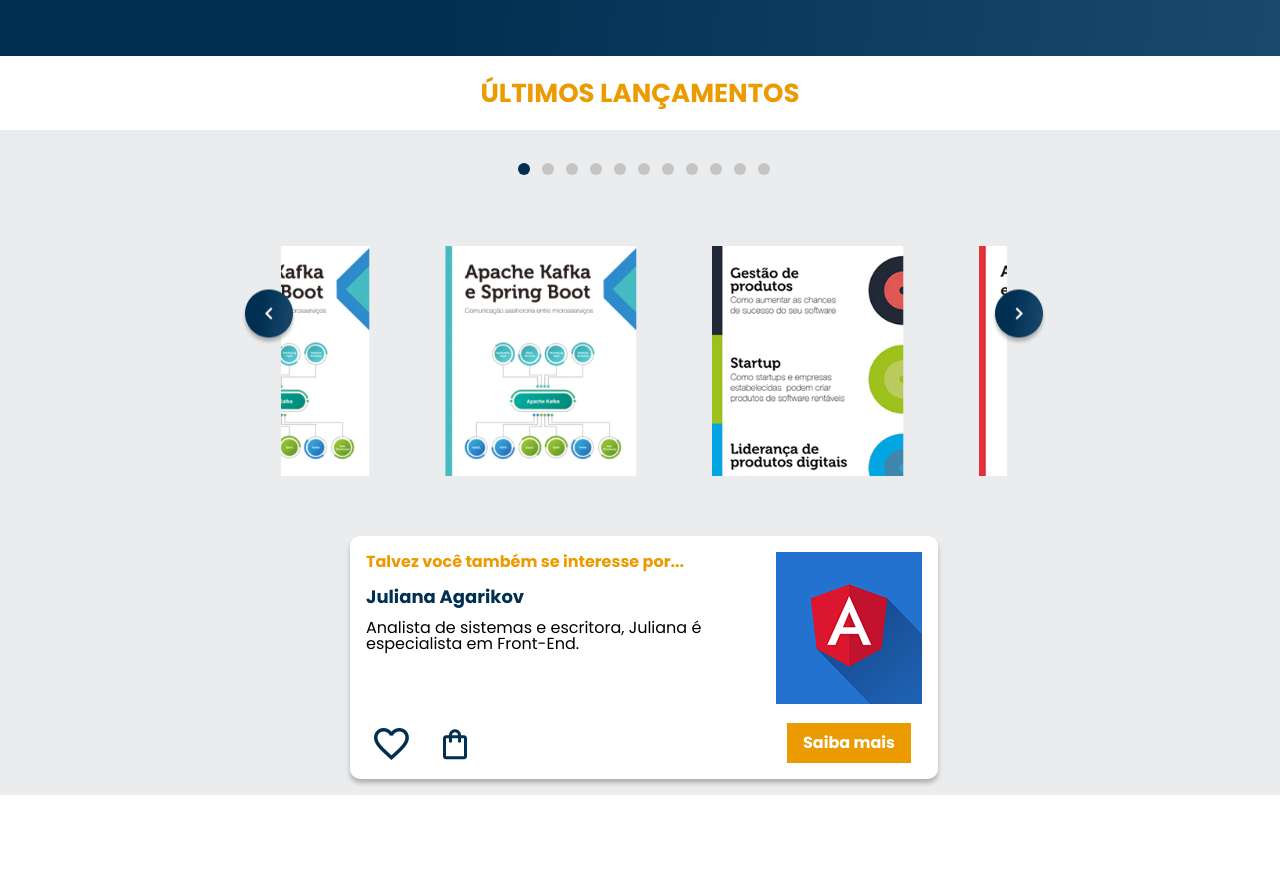
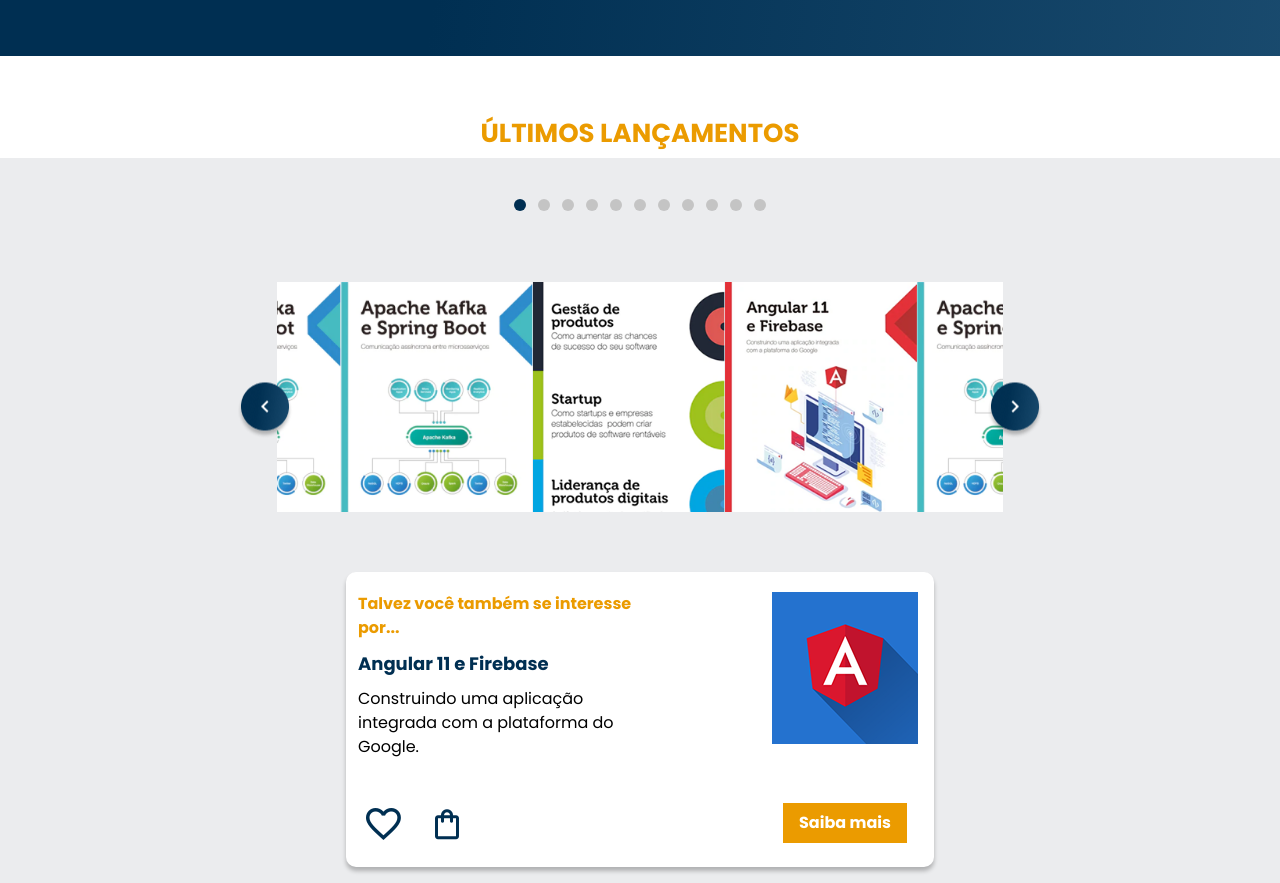
Before and after one commit to jtg-inductions-fe/FE-Tushar_Keshav-UID00705-UI-Assignment, a website built with Vite: page index.html in a window 1280 px wide. Shown: the part 360-1243 px from the top of the page. Before the commit the page ends 1155 px from the top, so only its background shows below. Built offline with nearby package versions, Linux system fonts and the light colour scheme; files whose address does not match are found by name.

Commit message:
review fixes

```diff
--- a/index.html
+++ b/index.html
@@ -237,11 +237,11 @@
                                     Talvez você também se interesse por...
                                 </h3>
                                 <div class="card__sub-heading subheading">
-                                    Juliana Agarikov
+                                    Angular 11 e Firebase
                                 </div>
                                 <p class="card__body">
-                                    Analista de sistemas e escritora, Juliana é
-                                    especialista em Front-End.
+                                    Construindo uma aplicação integrada com a
+                                    plataforma do Google.
                                 </p>
                             </div>
                             <div class="card__icons">
--- a/src/script/index.js
+++ b/src/script/index.js
@@ -11,15 +11,14 @@
     modules: [Pagination, Navigation],
     direction: 'horizontal',
     slidesPerView: 'auto',
-    spaceBetween: 20,
     centeredSlides: true,
     loop: true,
     freeMode: true,
+    autoHeight: true,
 
     breakpoints: {
         1024: {
             slidesPerView: 3,
-            spaceBetween: 75,
             navigation: {
                 enabled: true,
             },
--- a/src/styles/components/_buttons.scss
+++ b/src/styles/components/_buttons.scss
@@ -34,4 +34,5 @@
     color: vars.$white;
     font-weight: vars.$weight-bold;
     font-size: vars.$size-md-mobile;
+    text-align: center;
 }
--- a/src/styles/layout/_carousel.scss
+++ b/src/styles/layout/_carousel.scss
@@ -19,7 +19,10 @@
 .slider-section {
     &__title {
         @include vars.flex-box($justify-content: center, $align-items: center);
-        @include vars.padding($top: 24px);
+        @include vars.padding($top: 24px, $bottom: 12px);
+        @include vars.breakpoint('medium') {
+            padding-top: 64px;
+        }
     }
     &__content {
         background-color: vars.$gray-200;
@@ -27,12 +30,12 @@
         @include vars.flex-box(
             $flex-direction: column,
             $justify-content: center,
-            $align-items: center,
-            $gap-value: 8px
+            $align-items: center
         );
-        @include vars.padding(32px, 16px, 16px, 24px);
+        @include vars.padding(8px, 28px, 16px, 28px);
 
         @include vars.breakpoint('medium') {
+            padding-top: vars.px-to-rem(40px);
             gap: vars.px-to-rem(60px);
         }
         @include vars.breakpoint('extra-large') {
@@ -84,7 +87,7 @@
 }
 .carousel-nav__btn {
     position: absolute;
-    top: 50%;
+    top: 68%;
     transform: translateY(-50%);
     cursor: pointer;
     z-index: 10;
@@ -101,12 +104,14 @@
     }
 }
 .card {
-    @include vars.padding(16px);
+    @include vars.padding(20px, 16px, 24px, 12px);
     @include vars.flex-box(
         $flex-direction: row,
-        $justify-content: space-between
+        $justify-content: space-between,
+        $gap-value: 16px
     );
     width: 100%;
+    height: vars.px-to-rem(295px);
     max-width: vars.px-to-rem(588px);
     box-shadow: 0px 4px 4px 0px rgba(0, 0, 0, 0.25);
     background-color: vars.$white;
@@ -119,18 +124,22 @@
             $align-items: start,
             $gap-value: 12px
         );
+        flex-grow: 1;
+        & > p {
+            line-height: 1.5;
+        }
     }
     &__left {
         @include vars.flex-box(
             $flex-direction: column,
             $justify-content: space-between,
-            $align-items: start,
-            $gap-value: 36px
+            $align-items: start
         );
+        flex-basis: 54%;
     }
     &__heading {
         color: vars.$orange-500;
-
+        line-height: 1.5;
         @include vars.breakpoint('large') {
             font-size: vars.$size-2xl-desktop;
         }
@@ -138,10 +147,23 @@
     &__right {
         @include vars.flex-box(
             $flex-direction: column,
-            $justify-content: space-between,
             $align-items: center,
             $gap-value: 16px
         );
+        flex-basis: 46%;
+        @include vars.breakpoint('medium') {
+            flex-basis: initial;
+        }
+    }
+    &__image {
+        width: 100%;
+        flex-grow: 1;
+        & > img {
+            width: 100%;
+        }
+        @include vars.breakpoint('medium') {
+            width: vars.px-to-rem(146px);
+        }
     }
     &__icons {
         @include vars.flex-box(
```
